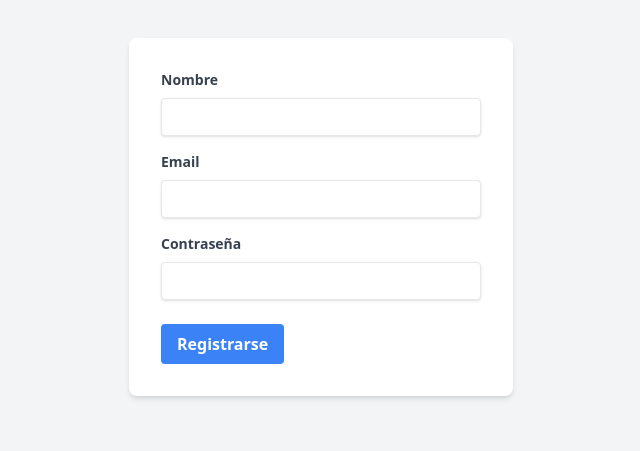
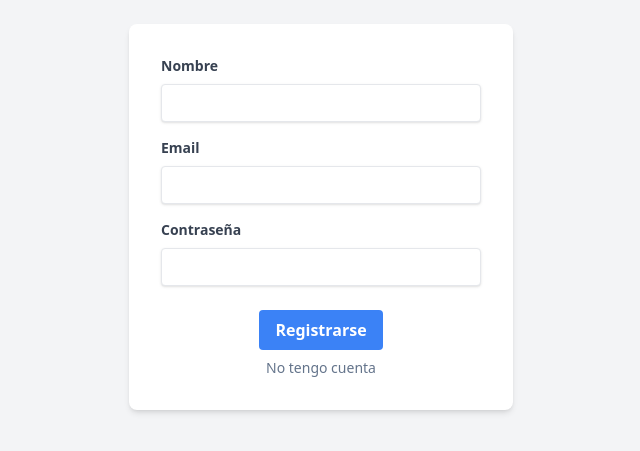
Before and after one commit to luissimosa199/runnerbook, a Next.js app: page /register in a window 1280 px wide. Shown: the part 183-634 px from the top of the page, without its empty margins (319-959 px from the left). Built offline with nearby package versions, Linux system fonts and the light colour scheme.

Commit message:
fix: session object bug

```diff
--- a/src/components/UserCard.tsx
+++ b/src/components/UserCard.tsx
@@ -37,6 +37,7 @@ const UserCard: FunctionComponent<UserCardProps> = ({ imageSrc, name, descriptio
                     <div className="text-center">
                         <p className="font-bold">{session.user.name}</p>
                         <p className="italic">{session.user.email}</p>
+                        <button type="button" onClick={() => signOut()} className="text-sm">Cerrar Sesión</button>
                     </div>
                 </div>
             </div>
--- a/src/pages/login.tsx
+++ b/src/pages/login.tsx
@@ -1,6 +1,7 @@
 import type { GetServerSidePropsContext, InferGetServerSidePropsType } from "next";
 import { getCsrfToken } from "next-auth/react";
 import { signIn } from 'next-auth/react'
+import Link from "next/link";
 
 export default function Login({ csrfToken }: InferGetServerSidePropsType<typeof getServerSideProps>) {
 
@@ -35,10 +36,11 @@ export default function Login({ csrfToken }: InferGetServerSidePropsType<typeof
                     </label>
                     <input className="shadow appearance-none border rounded w-full py-2 px-3 text-gray-700 leading-tight focus:outline-none focus:shadow-outline" name="password" type="password" id="password" />
                 </div>
-                <div className="flex items-center justify-between">
-                    <button className="bg-blue-500 hover:bg-blue-700 text-white font-bold py-2 px-4 rounded focus:outline-none focus:shadow-outline" type="submit">
+                <div className="flex flex-col items-center justify-between">
+                    <button className="bg-blue-500 hover:bg-blue-700 text-white font-bold py-2 px-4 rounded focus:outline-none focus:shadow-outline transition-all" type="submit">
                         Ingresar
                     </button>
+                    <Link href="/register" className="text-sm mt-2 text-slate-500 hover:opacity-75 transition-all">No tengo cuenta</Link>
                 </div>
             </form>
         </div>
--- a/src/pages/register.tsx
+++ b/src/pages/register.tsx
@@ -1,3 +1,4 @@
+import Link from 'next/link';
 import { useRouter } from 'next/router';
 
 export default function Register() {
@@ -23,7 +24,7 @@ export default function Register() {
 
         // Handle the response as needed
         if (response.ok) {
-            router.push('/logins')
+            router.push('/login')
         } else {
             // Handle or notify user of registration error
         }
@@ -50,10 +51,11 @@ export default function Register() {
                     </label>
                     <input className="shadow appearance-none border rounded w-full py-2 px-3 text-gray-700 leading-tight focus:outline-none focus:shadow-outline" name="password" type="password" id="password" required />
                 </div>
-                <div className="flex items-center justify-between">
-                    <button className="bg-blue-500 hover:bg-blue-700 text-white font-bold py-2 px-4 rounded focus:outline-none focus:shadow-outline" type="submit">
+                <div className="flex flex-col items-center justify-between">
+                    <button className="bg-blue-500 hover:bg-blue-700 text-white font-bold py-2 px-4 rounded focus:outline-none focus:shadow-outline transition-all" type="submit">
                         Registrarse
                     </button>
+                    <Link href="/login" className="text-sm mt-2 text-slate-500 hover:opacity-75 transition-all">No tengo cuenta</Link>
                 </div>
             </form>
         </div>
```
